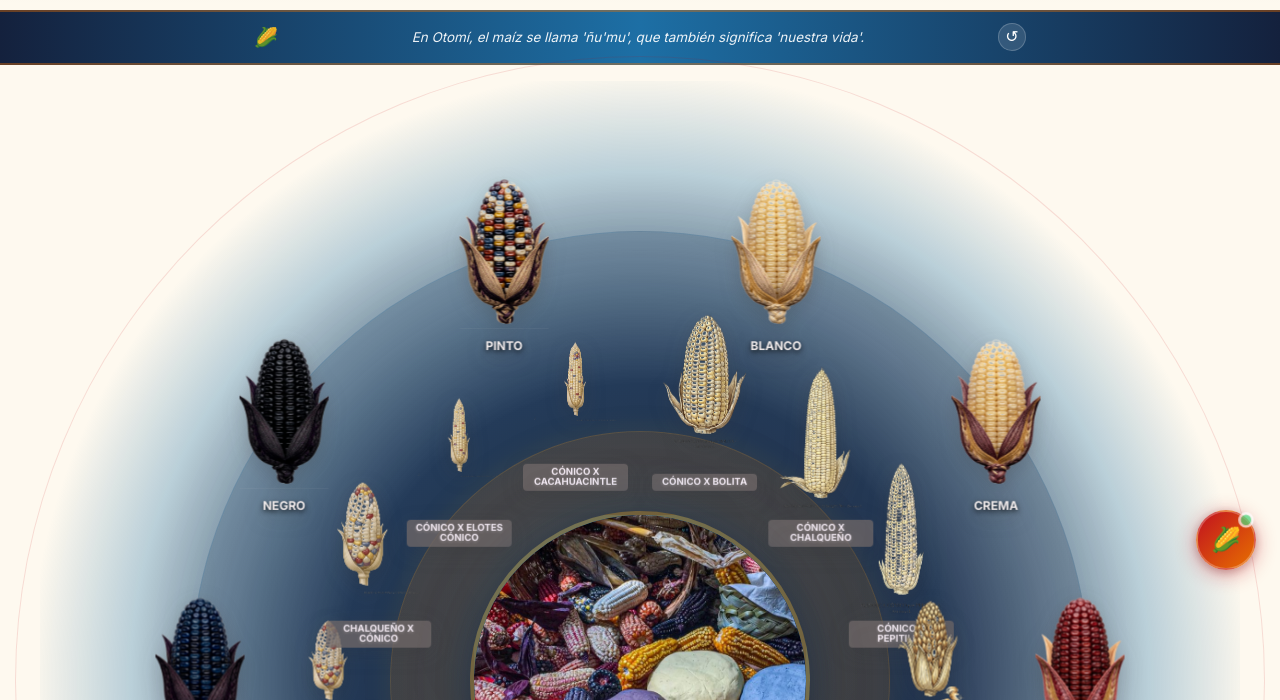
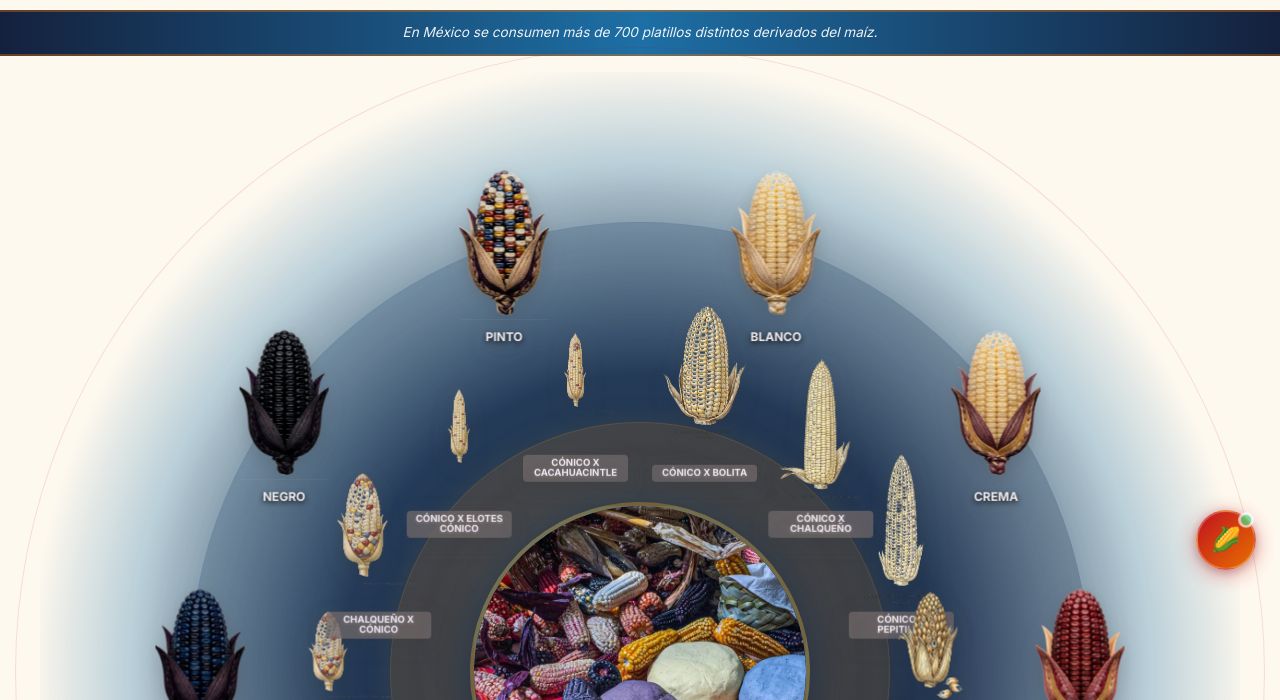
Before and after one commit to alexanderdiego19537-svg/Herencia-de-el-maiz, a website: page index.html in a window 1280 px wide. Shown: the part 206-906 px from the top of the page. Drawn offline with nearby package versions, Linux system fonts and the light colour scheme.

Commit message:
fix: dato curioso sin icono ni boton, cambia automaticamente cada 40s con fade

```diff
--- a/css/estilos.css
+++ b/css/estilos.css
@@ -704,46 +704,19 @@ img {
     margin: 0 auto;
     display: flex;
     align-items: center;
-    gap: 10px;
     justify-content: center;
     color: rgba(255,255,255,0.92);
     font-size: 0.88rem;
     line-height: 1.4;
 }
 
-.dato-icon {
-    font-size: 1.2rem;
-    flex-shrink: 0;
-}
-
 .dato-texto {
     flex: 1;
-    transition: opacity 0.25s ease;
-    max-width: 700px;
+    transition: opacity 0.4s ease;
+    max-width: 720px;
     font-style: italic;
-    font-size: 0.84rem;
-}
-
-.dato-refresh {
-    background: rgba(255,255,255,0.12);
-    border: 1px solid rgba(255,255,255,0.2);
-    color: white;
-    width: 28px;
-    height: 28px;
-    border-radius: 50%;
-    cursor: pointer;
-    font-size: 1rem;
-    flex-shrink: 0;
-    transition: background 0.2s, transform 0.3s;
-    display: flex;
-    align-items: center;
-    justify-content: center;
-    line-height: 1;
-}
-
-.dato-refresh:hover {
-    background: rgba(231,111,0,0.4);
-    transform: rotate(180deg);
+    font-size: 0.85rem;
+    text-align: center;
 }
 
 /* ============================================
--- a/index.html
+++ b/index.html
@@ -52,12 +52,10 @@
                 <p>Sin maíz no hay país, y en Ixtenco la semilla vive.</p>
         </header>
 
-        <!-- ====== DATO CURIOSO DEL DÍA ====== -->
+        <!-- ====== DATO CURIOSO AUTOMÁTICO ====== -->
         <div class="dato-curioso-strip" id="datoCurioso">
                 <div class="dato-curioso-inner">
-                        <span class="dato-icon">🌽</span>
                         <span class="dato-texto" id="datoTexto">Cargando dato curioso...</span>
-                        <button class="dato-refresh" id="datoRefresh" title="Otro dato">↺</button>
                 </div>
         </div>
 
@@ -242,9 +240,27 @@
                         }, 250);
                 }
 
+                let datoIndex = Math.floor(Math.random() * DATOS.length);
+
+                function mostrarSiguienteDato() {
+                        const el = document.getElementById('datoTexto');
+                        if (!el) return;
+                        el.style.opacity = '0';
+                        setTimeout(() => {
+                                datoIndex = (datoIndex + 1) % DATOS.length;
+                                el.textContent = DATOS[datoIndex];
+                                el.style.opacity = '1';
+                        }, 400);
+                }
+
                 document.addEventListener('DOMContentLoaded', () => {
-                        mostrarDatoAleatorio();
-                        document.getElementById('datoRefresh')?.addEventListener('click', mostrarDatoAleatorio);
+                        const el = document.getElementById('datoTexto');
+                        if (el) {
+                                el.textContent = DATOS[datoIndex];
+                                el.style.opacity = '1';
+                        }
+                        // Rotar automáticamente cada 40 segundos
+                        setInterval(mostrarSiguienteDato, 40000);
                 });
 
                 /* ── Contador animado de stats ── */
```
